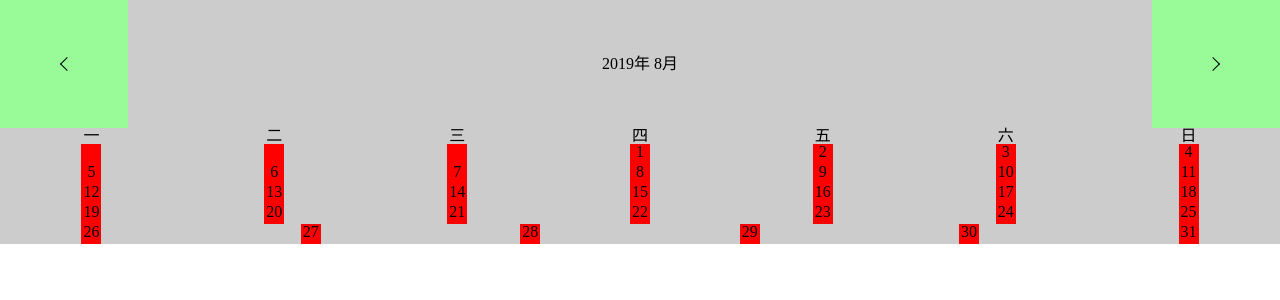
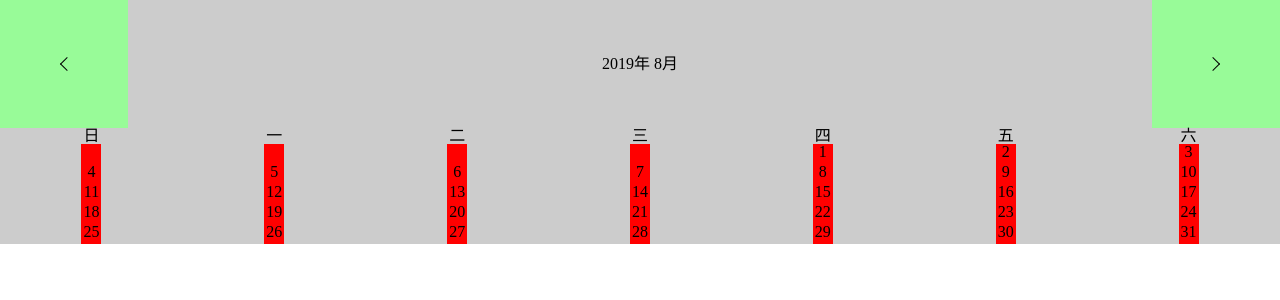
Before and after one commit to Aiden1204/calendarCom, a Vue app: page /#/ in a window 1280 px wide. Shown: the top 300 px of the page. Built offline with nearby package versions, Linux system fonts and the light colour scheme.

Commit message:
每月天数计算，星期顺序可配置完成

```diff
--- a/src/components/calendar.vue
+++ b/src/components/calendar.vue
@@ -29,86 +29,95 @@
       return {
         currentMonth:null, //当前视图展示的月份的时间戳
         currentDays:[], //当前视图展示的天数
+        chWeek:["日", "一", "二", "三", "四", "五", "六"], //中文星期
       }
     },
     props:{
-      // 星期的排序
-      weekData: {
-        type: Array,
+      // 星期的排序标识
+      weekSortMark: {
+        type: String,
         default() {
-          return [
-            // "日",
-            "一",
-            "二",
-            "三",
-            "四",
-            "五",
-            "六",
-            "日",
-            // "一",
-            // "二",
-            // "三",
-            // "四",
-          ]
+          return "日"
         }
       },
     },
     computed:{
-
+      // 实际展示的星期顺序
+      weekData: {
+        // getter
+        get: function () {
+          let index = this.chWeek.indexOf(this.weekSortMark);
+          let arrTemp = [...this.chWeek];
+          arrTemp = [...arrTemp.slice(index),...arrTemp.slice(0,index)];
+          return arrTemp
+        },
+      }
     },
     filters:{
       // 将时间戳转为YYYY年MM日
       yearMonthText(val){
         let y = val.getFullYear();
         let m = val.getMonth() + 1;
-        let res = y + "年" + " " + m + "月";
-        return res;
+        return y + "年" + " " + m + "月";
       }
     },
     watch:{
       // 当前视图的天数数组
       currentMonth:{
         deep:true,
-        handler(val){
+        handler(){
+          // 定义当月天数数据
           let arr = [];
           let counter = this.getTargetDays(this.currentMonth);
           // 获取第一天的时间戳
           let firstDay = new Date(JSON.parse(JSON.stringify(this.currentMonth)));
           firstDay.setDate(1);
-          // 获取第一天是星期几（0~6）
+          // 获取第一天是星期几（0~6）（日~六）
           let firstDayNum = firstDay.getDay();
           let sortFlag = null;
           switch (this.weekData[0]){
             case "日":
-              sortFlag = 6;
+              sortFlag = 0;
               break;
             case "一":
-              sortFlag = 5;
+              sortFlag = 1;
               break;
             case "二":
-              sortFlag = 4;
+              sortFlag = 2;
               break;
             case "三":
               sortFlag = 3;
               break;
             case "四":
-              sortFlag = 2;
+              sortFlag = 4;
               break;
             case "五":
-              sortFlag = 1;
+              sortFlag = 5;
               break;
             case "六":
-              sortFlag = 0;
+              sortFlag = 6;
               break;
           }
-          // 计算头部空白天数
-          let headBlank = sortFlag-(7-firstDayNum-1);
-          for(let i = 0; i<headBlank; i++){
+          // 计算上月补全天数
+          let headPart = null;
+          if(sortFlag <= firstDayNum){
+            headPart = firstDayNum - sortFlag;
+          }else {
+            headPart = 7 - (sortFlag - firstDayNum);
+          }
+          // 填充前个月天数
+          for(let i = 0; i < headPart; i++){
             arr.push("")
           }
-          console.log("firstDayNum",firstDayNum);
+          // 填充当月天数
           for(let i = 0; i<counter; i++){
             arr.push(i+1)
+          }
+          // 计算下月补全天数
+          let tailPart = arr.length % 7 === 0 ? 0 : (7 - (arr.length % 7));
+          // 填充下个月天数
+          for(let i = 0; i < tailPart; i++){
+            arr.push("")
           }
           this.currentDays = arr;
         }
@@ -117,7 +126,7 @@
     methods:{
       /**
        * 获取当前时间戳对应月份的天数
-       * @param {String,Date} target 目标的月份，可以为时间戳或可被转为时间戳的字符串
+       * @param  {String,Date} target 目标的月份，可以为时间戳或可被转为时间戳的字符串
        * @return {Number}  目标月份的天数
        */
         getTargetDays(target = new Date()){
@@ -156,8 +165,7 @@
       this.currentMonth = new Date();
     },
     mounted(){
-        let _self = this;
-        console.log(_self.getTargetDays(this.currentMonth))
+
     }
   }
 </script>
--- a/src/views/Home.vue
+++ b/src/views/Home.vue
@@ -12,6 +12,11 @@ export default {
   name: 'home',
   components: {
     calendar
+  },
+  data(){
+    return {
+      flag:""
+    }
   }
 }
 </script>
```
